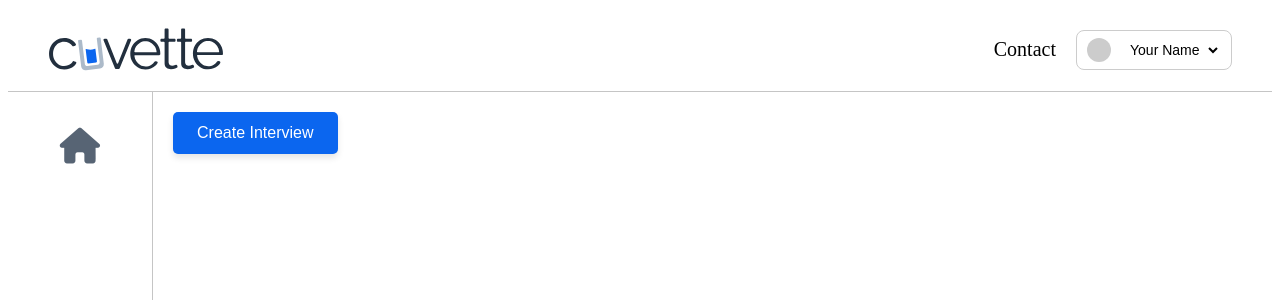
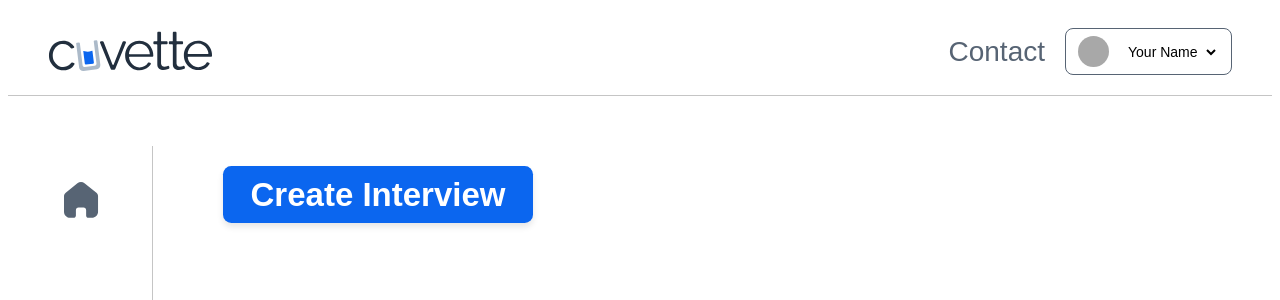
Before and after one commit to yashjain0827/react-jon-board, a React (Create React App) app: page /dashboard in a window 1280 px wide. Shown: the top 300 px of the page. Built offline with nearby package versions, Linux system fonts and the light colour scheme.

Commit message:
dashboard done

```diff
--- a/src/components/Dashboard.js
+++ b/src/components/Dashboard.js
@@ -33,26 +33,25 @@ const styles = {
   content: {
     display: "flex",
     flex: 1,
+    paddingTop :"50px"
   },
   body: {
     flex: 1,
-    // display: "flex",
-    // justifyContent: "center",
-    // alignItems: "center",
-    backgroundColor: "#ffff", // Background color for the main area
+    backgroundColor: "#ffff",
+    paddingLeft:"50px"
   },
   button: {
-    padding: "12px 24px",
-
+    width  : "310px",
+    height:"57px",
     background: "#0B66EF",
-
     color: "#fff",
     border: "none",
-    borderRadius: "5px",
+    borderRadius: "8.32px",
     cursor: "pointer",
-    fontSize: "16px", // Larger button text
+    fontSize: "33px", // Larger button text
     boxShadow: "0 4px 6px rgba(0, 0, 0, 0.1)", // Subtle shadow for depth
     margin: "20px",
+    fontWeight:"600"
   },
 };
 
--- a/src/components/Header.js
+++ b/src/components/Header.js
@@ -7,11 +7,11 @@ const Header = () => {
         <img src={logo} alt="Logo" style={styles.logo} />
       </div>
       <div style={styles.contactSection}>
-        <span style={{ fontSize: "20px" }}>Contact</span>
+        <span style={{ margin: "0px", fontSize: "28px", fontFamily: 'DM Sans, sans-serif', color: "#576474", fontWeight: "500" }}>Contact</span>
         <div style={styles.user}>
           <div style={styles.userCircle}></div>
           <select style={styles.dropdown}>
-            <option>Your Name</option>
+          <option value="your-name" style={styles.option}>Your Name</option>
           </select>
         </div>
       </div>
@@ -36,7 +36,8 @@ const styles = {
     height: "43px",
   },
   logo: {
-    height: "100%",
+    height: "43px",
+    width:"165px",
     marginRight: "10px",
   },
 
@@ -48,15 +49,15 @@ const styles = {
     display: "flex",
     alignItems: "center",
     marginLeft: "20px",
-    border: "1px solid #ccc", // Light border as seen in the image
-    padding: "5px 10px", // Adjusted padding for tighter alignment
+    border: "1.24px solid #576474",
+    padding: "7px 12px",
     borderRadius: "8px",
   },
   userCircle: {
-    width: "24px",
-    height: "24px",
+    width: "31px",
+    height: "31px",
     borderRadius: "50%",
-    backgroundColor: "#ccc",
+    backgroundColor: "#A8A8A8",
     marginRight: "10px",
   },
   dropdown: {
@@ -67,6 +68,11 @@ const styles = {
     cursor: "pointer",
     outline: "none",
   },
+  option: {
+    fontSize: "16px",
+    fontFamily: "DM Sans, sans-serif",
+    color: "#6A6A6A",
+  },
 };
 
 export default Header;
--- a/src/components/Sidebar.js
+++ b/src/components/Sidebar.js
@@ -1,5 +1,6 @@
 import React from "react";
 import { useNavigate } from "react-router-dom";
+import HomeIcon from "../img/home.svg";
 
 const Sidebar = () => {
   const navigate = useNavigate();
@@ -8,7 +9,7 @@ const Sidebar = () => {
     <div style={styles.sidebar}>
       <ul style={styles.menu}>
         <li onClick={() => navigate("/dashboard")} style={styles.menuItem}>
-          <i className="fa-solid fa-house" style={styles.icon}></i>
+          <img src={HomeIcon} alt="Phone Icon" style={styles.svgIcon} />
         </li>
       </ul>
     </div>
@@ -38,6 +39,12 @@ const styles = {
     fontSize: "35.83px", // Controls icon size
     color: "#576474",
   },
+  svgIcon: {
+    left: "10px",
+    width: "43px",
+    height: "43px",
+    pointerEvents: "none",
+  },
 };
 
 export default Sidebar;
```
Also changed, not shown: src/img/home.svg (added).
